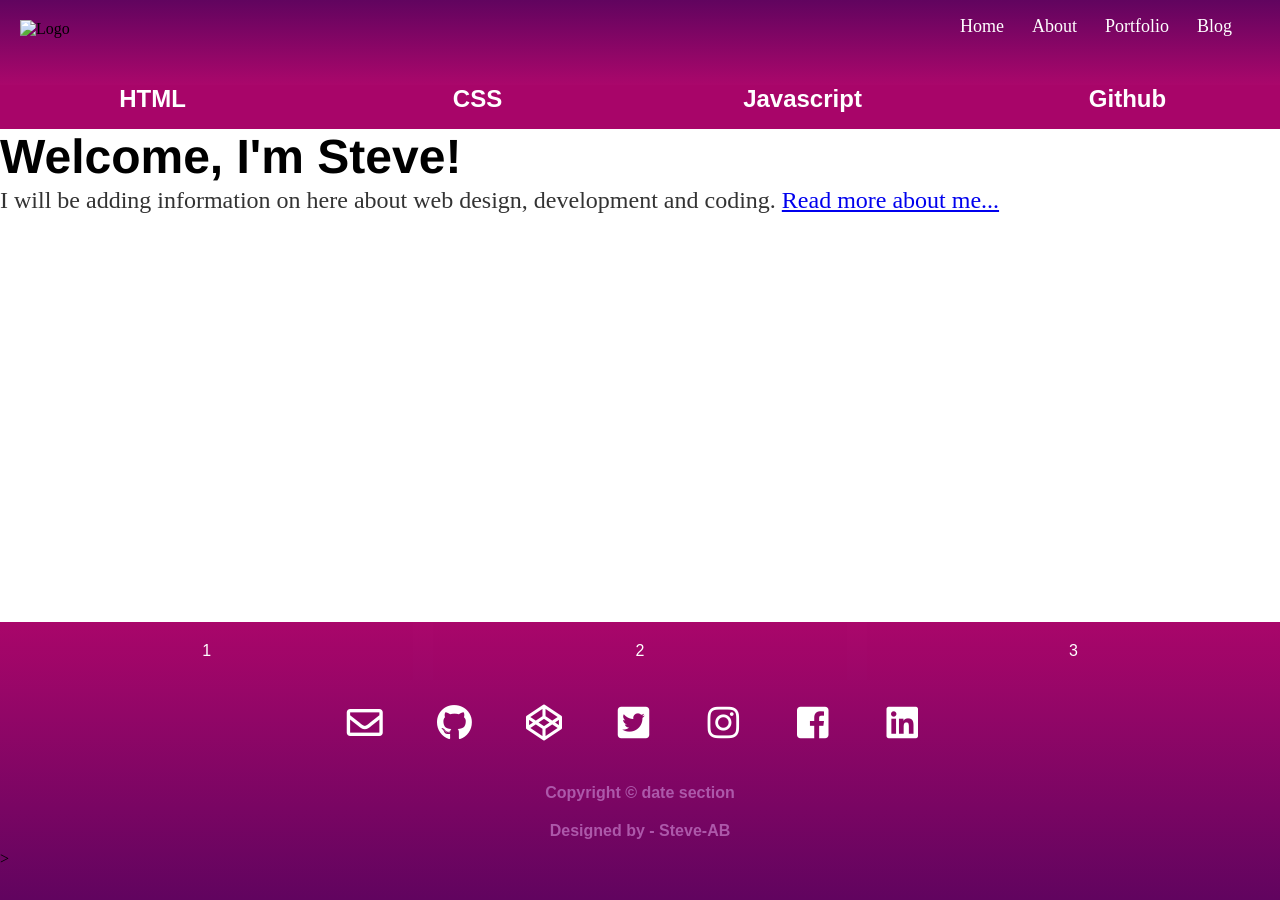
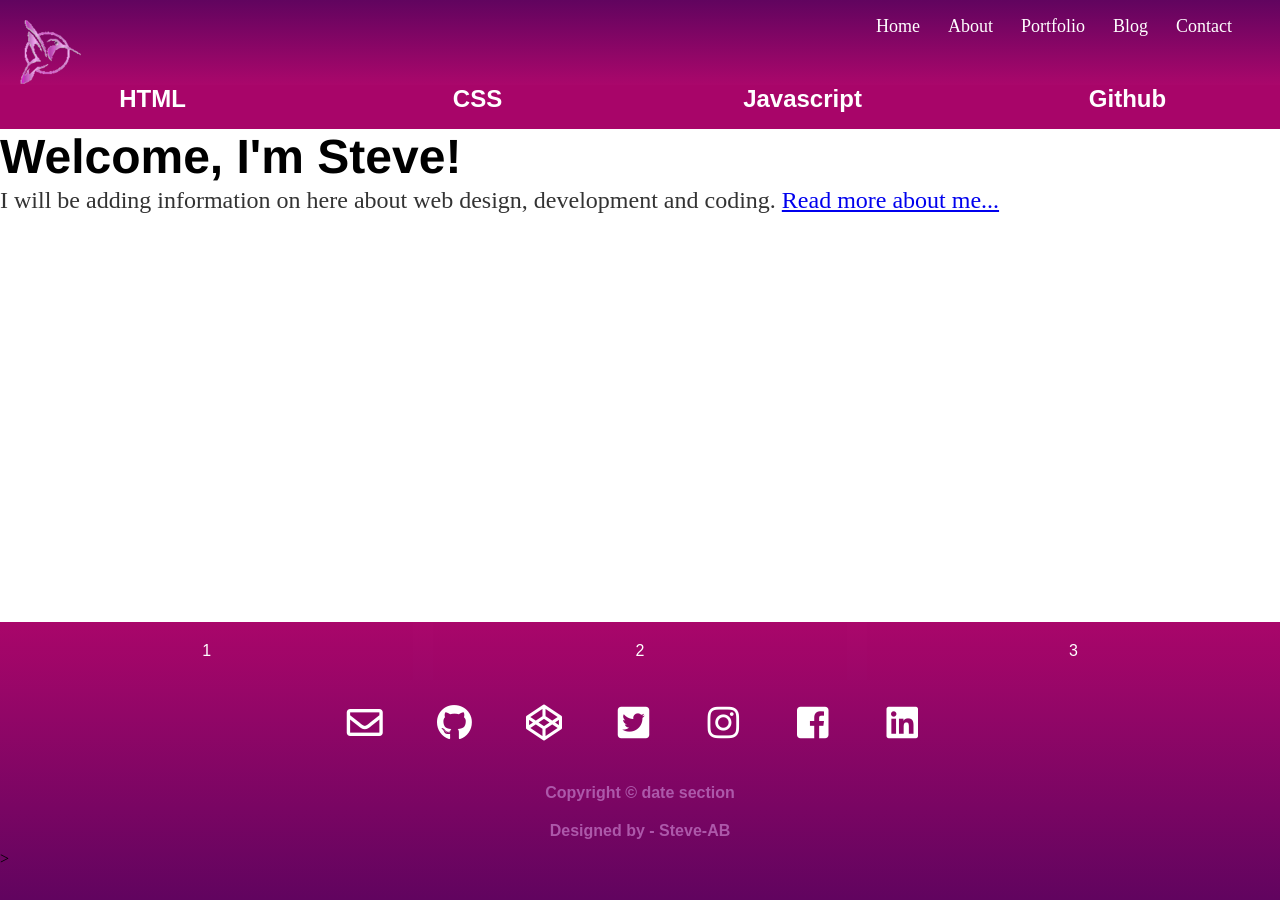
Before and after one commit to Steve-AB/Steve-AB.github.io, a Jekyll site: the page built from index.html, in a window 1280 px wide. Built offline with Jekyll 4.4.1, drawn with Linux system fonts in a browser that asks for light colours; nearby versions of some CDN libraries.

Commit message:
Update default.html

```diff
--- a/_layouts/default.html
+++ b/_layouts/default.html
@@ -13,13 +13,14 @@
 
   <body>
     <header>
-      <img class="logo" src="/HummingbirdLogo65-AB.png" alt="Logo" />
+      <img class="logo" src="/images/HummingbirdLogo65-AB.png" alt="Logo" />
       <nav id="primary-navlinks">
         <ul class="navlinks">
           <li><a href="/">Home</a></li>
           <li><a href="/about">About</a></li>
           <li><a href="/portfolio">Portfolio</a></li>
           <li><a href="/blog">Blog</a></li>
+	  <li><a href="/contact">Contact</a></li>
         </ul>
       </nav>
     </header>
```
